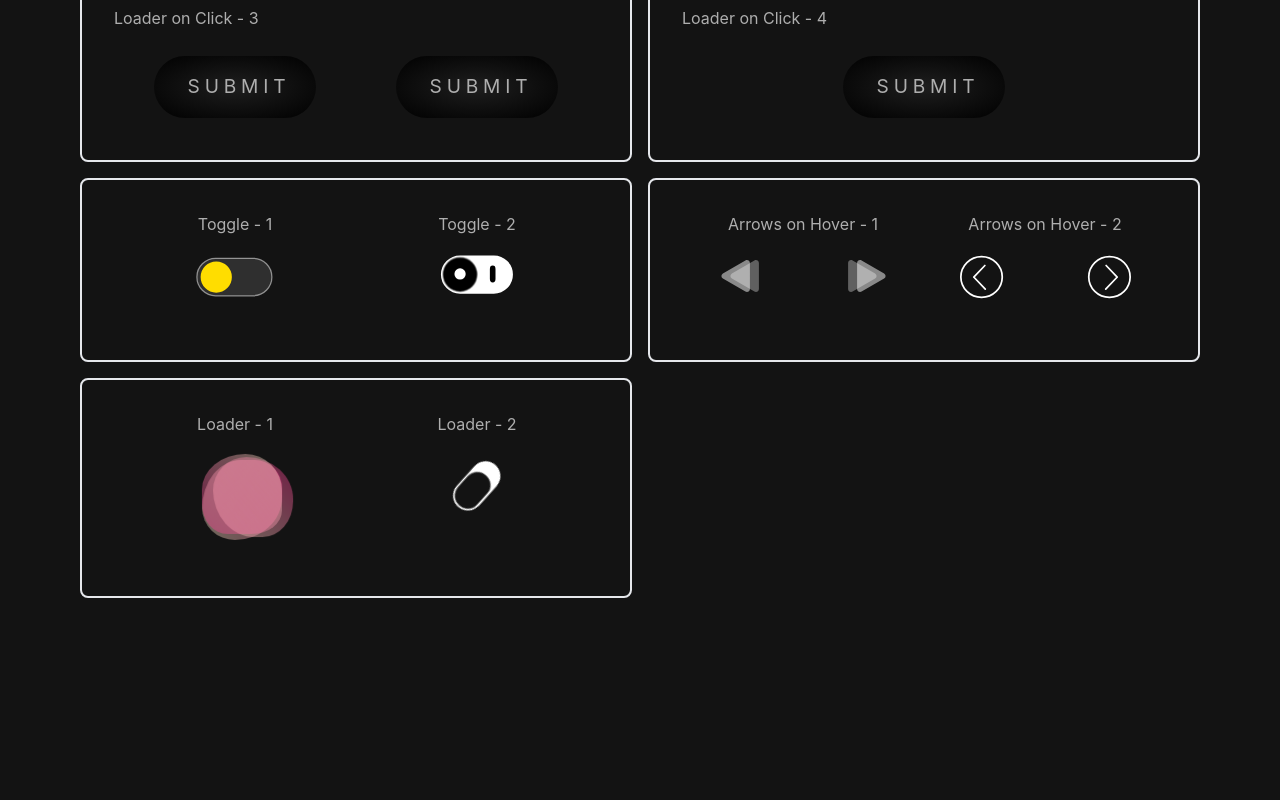
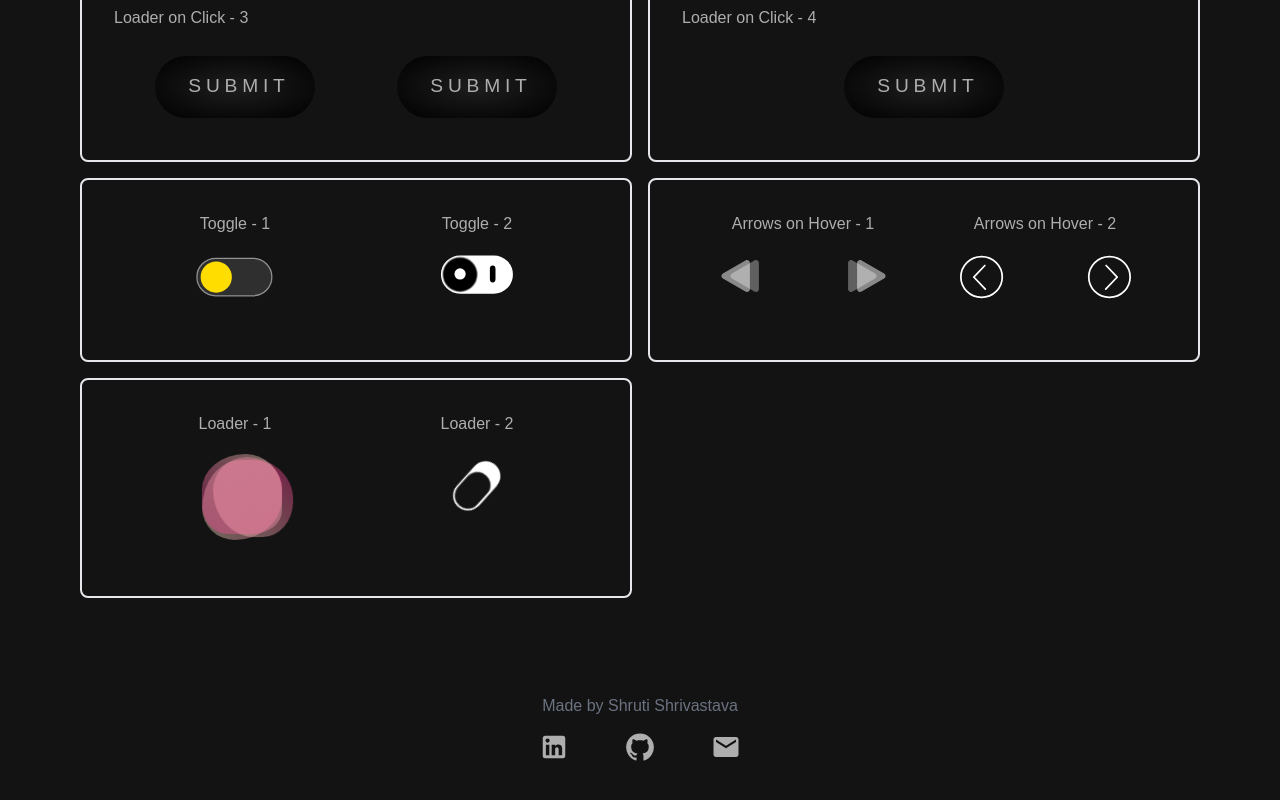
Before and after one commit to shrutishri2208/UI-components, a React (Create React App) app: page / in a window 1280 px wide. Shown: the part 396-1196 px from the top of the page. Before the commit the page ends 1074 px from the top, so only its background shows below. Built offline with nearby package versions, Linux system fonts and the light colour scheme.

Commit message:
footer[C

```diff
--- a/src/App.js
+++ b/src/App.js
@@ -1,5 +1,6 @@
 import React from "react";
 import Arrow from "./components/Arrow";
+import Footer from "./components/Footer";
 import Loader from "./components/Loader";
 import Submit1 from "./components/Submit1";
 import Submit2 from "./components/Submit2";
@@ -19,6 +20,7 @@ function App() {
         <Arrow />
         <Loader />
       </div>
+      <Footer />
     </div>
   );
 }
--- /dev/null
+++ b/src/components/Footer.js
@@ -0,0 +1,35 @@
+import React from "react";
+import LinkedInIcon from "@mui/icons-material/LinkedIn";
+import GitHubIcon from "@mui/icons-material/GitHub";
+import EmailIcon from "@mui/icons-material/Email";
+
+const Footer = () => {
+  return (
+    <section className="flex justify-center mt-24">
+      <div className="">
+        <p className="text-gray-500 text-center mb-4">
+          Made by Shruti Shrivastava
+        </p>
+        <div className="flex justify-between">
+          <a
+            href="https://www.linkedin.com/in/shruti-shrivastava-676606228/"
+            target="_blank"
+          >
+            <LinkedInIcon className="scale-125" />
+          </a>
+          <a href="https://github.com/shrutishri2208" target="_blank">
+            <GitHubIcon className="scale-125" />
+          </a>
+          <a
+            href="mailto:shrutishri2208@gmail.com?body=Hello%20there%20profile%20viewer%20:)"
+            target="_blank"
+          >
+            <EmailIcon className="scale-125" />
+          </a>
+        </div>
+      </div>
+    </section>
+  );
+};
+
+export default Footer;
--- a/src/index.css
+++ b/src/index.css
@@ -1,6 +1,7 @@
 @tailwind base;
 @tailwind utilities;
 @tailwind components;
+@import url("https://fonts.googleapis.com/css2?family=Poppins&display=swap");
 
 :root {
   --loader-time: 4s;
@@ -29,14 +30,13 @@ button {
 }
 
 body {
+  font-family: "Poppins", sans-serif;
   margin: 5rem;
-  font-family: -apple-system, BlinkMacSystemFont, "Segoe UI", "Roboto", "Oxygen",
-    "Ubuntu", "Cantarell", "Fira Sans", "Droid Sans", "Helvetica Neue",
-    sans-serif;
   -webkit-font-smoothing: antialiased;
   -moz-osx-font-smoothing: grayscale;
   background-color: var(--body-bg-clr);
   color: var(--text-clr);
+  overflow-x: hidden;
 }
 
 code {
```
